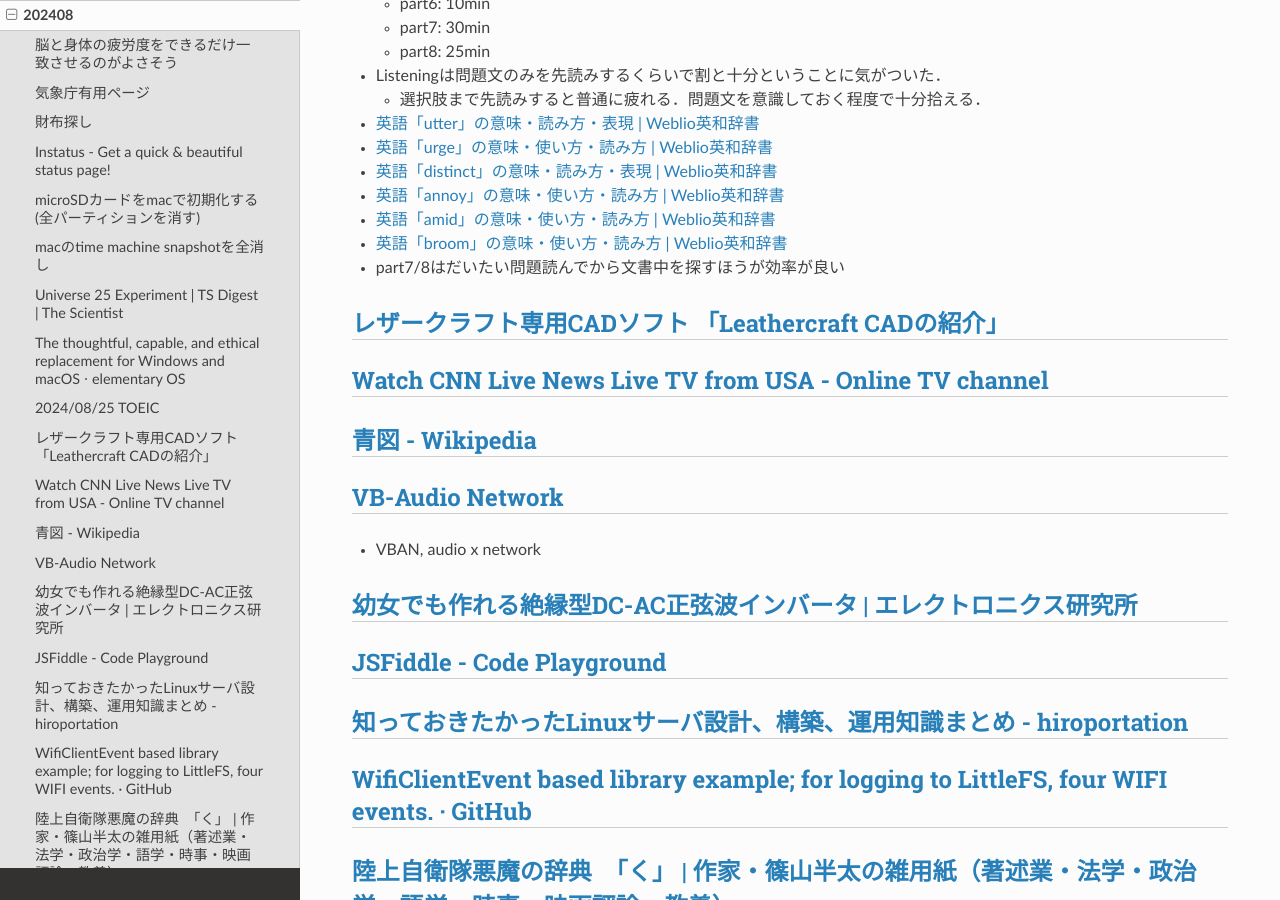
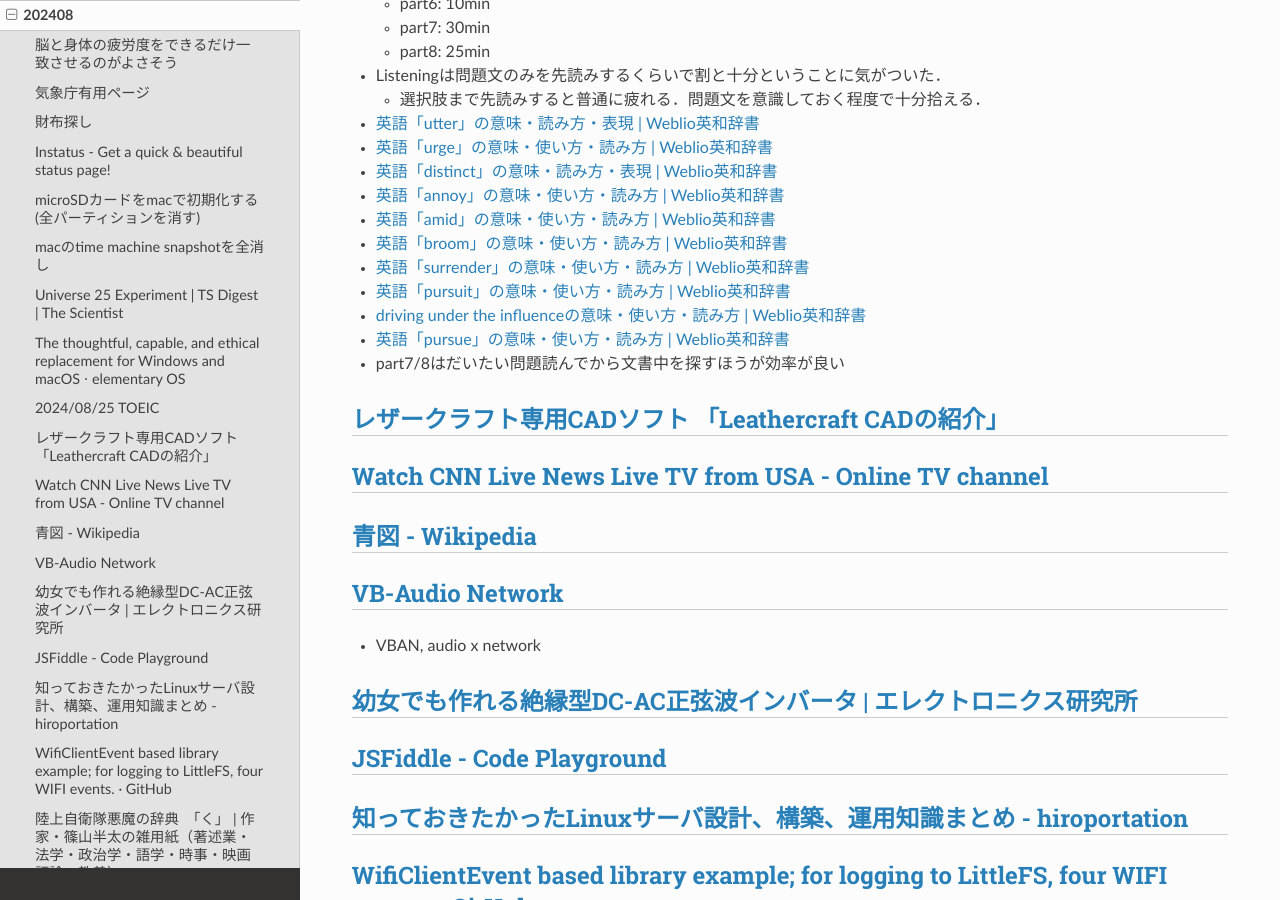
Before and after one commit to jp7fkf/JP7FKF-Warehouse, a Sphinx documentation site: the page built from source/dialy/202408.md, in a window 1280 px wide and 900 px high, scrolled down 1787 px. Built offline with Sphinx 7.4.7 and the Read the Docs theme 2.0.0, drawn with Linux system fonts in a browser that asks for light colours.

Commit message:
2024-09-01 06:24:59 JST

```diff
--- a/source/dialy/202408.md
+++ b/source/dialy/202408.md
@@ -70,6 +70,10 @@
 - [英語「annoy」の意味・使い方・読み方 | Weblio英和辞書](https://ejje.weblio.jp/content/annoy)
 - [英語「amid」の意味・使い方・読み方 | Weblio英和辞書](https://ejje.weblio.jp/content/amid)
 - [英語「broom」の意味・使い方・読み方 | Weblio英和辞書](https://ejje.weblio.jp/content/broom)
+- [英語「surrender」の意味・使い方・読み方 | Weblio英和辞書](https://ejje.weblio.jp/content/surrender)
+- [英語「pursuit」の意味・使い方・読み方 | Weblio英和辞書](https://ejje.weblio.jp/content/pursuit)
+- [driving under the influenceの意味・使い方・読み方 | Weblio英和辞書](https://ejje.weblio.jp/content/driving+under+the+influence)
+- [英語「pursue」の意味・使い方・読み方 | Weblio英和辞書](https://ejje.weblio.jp/content/pursue)
 - part7/8はだいたい問題読んでから文書中を探すほうが効率が良い
 
 ## [レザークラフト専用CADソフト 「Leathercraft CADの紹介」](https://coffee-craft.net/leathercraft_cad)
```
